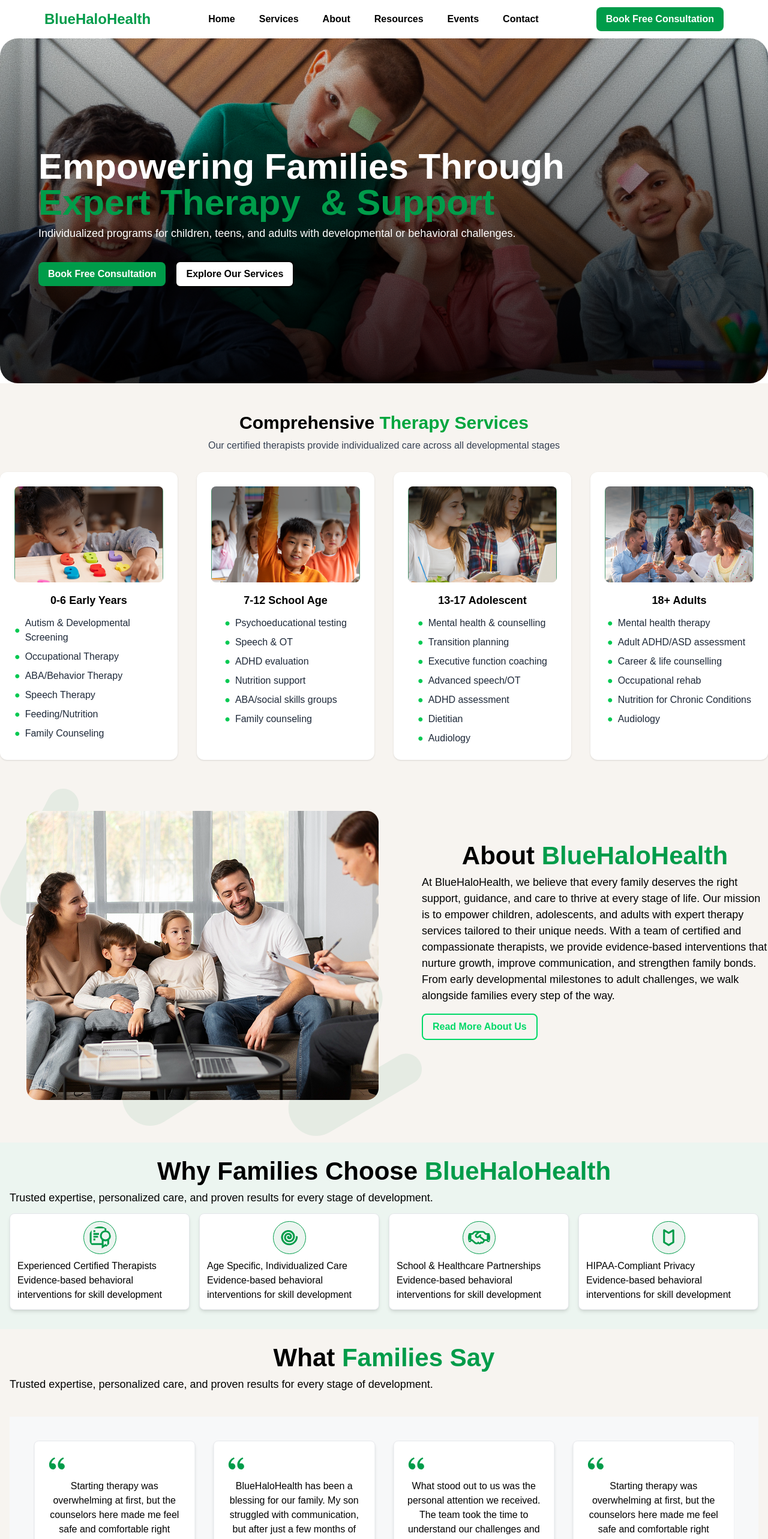
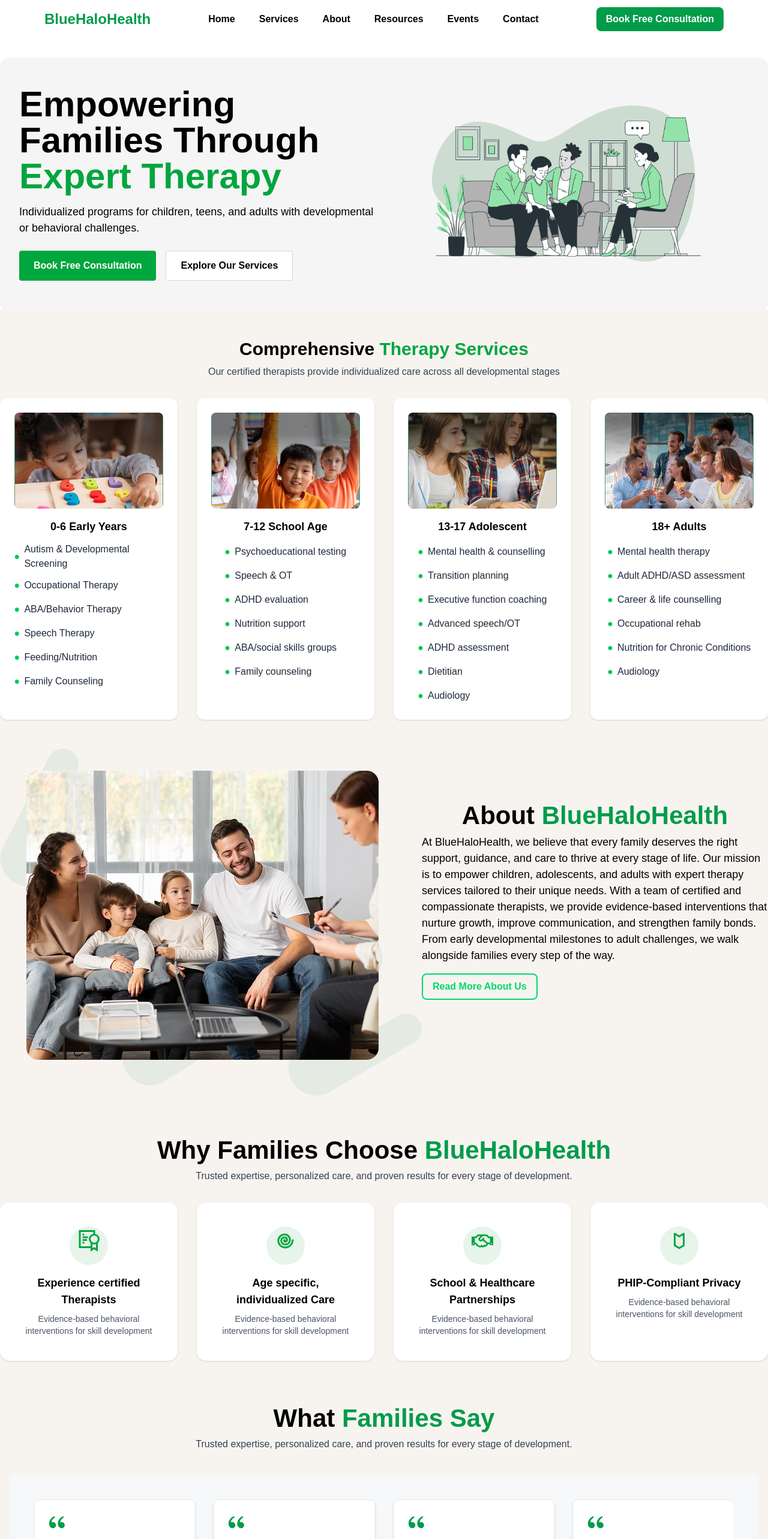
Before and after one commit to shivanifutureprofilez/blueHaloHealth-nextJS, a Next.js app: page /home/Main in a window 1280 px wide. Shown: the top 2566 px of the page at 60% size. Built offline with nearby package versions, Linux system fonts and the light colour scheme.

Commit message:
Home Commit3

```diff
--- a/components/Heading.jsx
+++ b/components/Heading.jsx
@@ -8,7 +8,7 @@
       </div>
       <div>
         {content && (
-          <p className={` text-[18px] `}>{content}</p>
+          <p className={`text-[18px] `}>{content}</p>
         )}
       </div>
     </div>
--- a/components/Resource.jsx
+++ b/components/Resource.jsx
@@ -1,52 +1,68 @@
 import React from 'react'
 import Heading from './Heading';
-import Card from './Card';
 import Image from 'next/image';
 
 function Resource() {
     const features = [
         {
             "image": "/resourceImg.png",
-            "title": "Experienced Certified Therapists",
-            "description": "Evidence-based behavioral interventions for skill development",
-            //"icon": <GrCertificate className=" bg-[#4B9B711A]  text-5xl min-h-[55px] rounded-full min-w-[55px]  mb-2 border border-primary round-[10px]  p-2" />
+            "category": "Parenting",
+            "title": "5 Simple Ways to Strengthen",
+            "description": "Discover easy, everyday strategies to build trust, improve listening, and create stronger bonds with your child."
         },
         {
             "image": "/resourceImg.png",
-            "title": "Age Specific, Individualized Care",
-            "description": "Evidence-based behavioral interventions for skill development",
-            //"icon": <TiSpiral className=" bg-[#4B9B711A]  text-5xl min-h-[55px] rounded-full min-w-[55px]  mb-2 border border-primary round-[10px]  p-2" />
+            "category": "Parenting",
+            "title": "5 Simple Ways to Strengthen",
+            "description": "Discover easy, everyday strategies to build trust, improve listening, and create stronger bonds with your child."
         },
         {
             "image": "/resourceImg.png",
-            "title": "School & Healthcare Partnerships",
-            "description": "Evidence-based behavioral interventions for skill development",
-            //"icon": <FaRegHandshake className=" bg-[#4B9B711A]  text-5xl min-h-[55px] rounded-full min-w-[55px]  mb-2 border border-primary round-[10px]  p-2" />
+            "category": "Parenting",
+            "title": "5 Simple Ways to Strengthen",
+            "description": "Discover easy, everyday strategies to build trust, improve listening, and create stronger bonds with your child."
         },
     ]
     return (
-        <div className='bg-[#F7F4F0] p-4'>
-            <div className='container mx-auto '>
-                <div className=''>
-                    <Heading className="text-black " heading1={"Insights &"} heading2={" Resources for Families"} content={"Stay informed with expert articles, practical tips, and inspiring stories to help families at every stage of life. Our blogs cover child development, parenting strategies, mental health, therapy guidance, and more."} />
-                </div>
-
-                <div className='grid grid-cols-1 md:grid-cols-3 gap-4 mb-4 mt-3'>
+        <div className='bg-[#F7F4F0] py-12'>
+            <div className='container mx-auto'>
+                <Heading
+                    className="text-black"
+                    heading1={"Insights &"}
+                    heading2={" Resources for Families"}
+                    //content={"Stay informed with expert articles, practical tips, and inspiring stories to help families at every stage of life. Our blogs cover child development, parenting strategies, mental health, therapy guidance, and more."}
+                />
+                <p className="text-center mb-8 text-gray-700">
+                    Stay informed with expert articles, practical tips, and inspiring stories to help families at every stage of life. Our blogs cover child development, parenting strategies, mental health, therapy guidance, and more.
+                </p>
+                <div className='grid grid-cols-1 md:grid-cols-3 gap-8 mt-8'>
                     {features?.map((item, indx) => (
-                        <div>
-                            <Image src={item?.image} className="w-full object-cover pb-3 " width={400} height={300}/>
-                            <h2 className='font-semibold text-black align-left pt-4.'>
-                                 {item?.title}
-                            </h2>
-                            <p className='text-black space-x-4'>
-                                {item?.description}
-                            </p>
-
+                        <div key={indx} className="bg-white rounded-2xl shadow p-0 flex flex-col overflow-hidden">
+                            <div className="relative">
+                                <Image
+                                    src={item?.image}
+                                    alt={item?.title}
+                                    width={400}
+                                    height={250}
+                                    className="w-full h-[250px] object-cover rounded-t-2xl"
+                                />
+                                <span className="absolute left-6 bottom-4 bg-green-600 text-white px-4 py-1 rounded font-semibold text-sm shadow">
+                                    {item?.category}
+                                </span>
+                            </div>
+                            <div className="p-6">
+                                <h2 className='font-bold text-lg text-black mb-2'>
+                                    {item?.title}
+                                </h2>
+                                <p className='text-gray-700'>
+                                    {item?.description}
+                                </p>
+                            </div>
                         </div>
                     ))}
                 </div>
             </div>
-        </div >
+        </div>
     )
 }
 
--- a/pages/home/AgeMatrix.jsx
+++ b/pages/home/AgeMatrix.jsx
@@ -3,7 +3,7 @@
 const ageGroups = [
   {
     title: "0-6 Early Years",
-    image: '/AgeMatrix1.png', // Replace with your actual image path
+    image: '/AgeMatrix1.png',
     services: [
       "Autism & Developmental Screening",
       "Occupational Therapy",
@@ -76,7 +76,7 @@
               <ul className="text-gray-800 space-y-2">
                 {group.services.map((service, i) => (
                   <li key={i} className="flex items-center">
-                    <span className="text-green-500 mr-2">●</span>
+                    <span className="text-green-500 mr-2 text-2xl font-bold">&#x2022;</span>
                     {service}
                   </li>
                 ))}
--- a/pages/home/Banner.jsx
+++ b/pages/home/Banner.jsx
@@ -4,21 +4,28 @@
 
 export default function Banner() {
   return (
-    <div className=" container mx-auto   ">
-      <section className="rounded-[30px] overflow-hidden relative  flex items-center justify-center pt-6 ">
-        {/* mt-24 remove */}
-        <div className=" px-4 text-white flex  items-center justify-between gap-12">
+    <div className="container mx-auto">
+      <section className="bg-[#F5F5F5] rounded-2xl flex flex-col lg:flex-row items-center justify-between px-8 py-12 mt-8 shadow">
+        {/* Left Side: Text & Buttons */}
+        <div className="flex-1 flex flex-col justify-center">
+          <Heading
+            className="text-black font-bold text-4xl md:text-5xl lg:text-6xl mb-4"
+            heading1={"Empowering Families Through"}
+            heading2={<span className="text-green-600">Expert Therapy</span>}
+            content={"Individualized programs for children, teens, and adults with developmental or behavioral challenges."}
+          />
+          <div className="flex gap-4 mt-6">
+            <Button title={"Book Free Consultation"} className="bg-green-600 text-white font-semibold px-6 py-3 rounded hover:bg-green-700 transition" />
+            <Button title={"Explore Our Services"} className="bg-white text-black font-semibold px-6 py-3 rounded border border-gray-300 hover:bg-gray-100 transition" />
+          </div>
+        </div>
+        {/* Right Side: Illustration */}
+        <div className="flex-1 flex justify-center items-center mt-8 lg:mt-0">
           <img
-            src='/homeBanner.png'
-            alt="banner" className="absolute inset-0 w-full max-h-[700px]  h-full object-cover z-[-1]"
+            src="/homeBanner2.png"
+            alt="Therapy Illustration"
+            className="w-full max-w-md rounded-xl object-contain"
           />
-          <div className="w-full py-[160px] px-12">
-            <Heading className="!text-white !font-[700] !text-6xl pb-2" heading1={"Empowering Families Through"} heading2={" Expert Therapy  & Support  "} content={"Individualized programs for children, teens, and adults with developmental or behavioral challenges. "} />
-            <div className="flex items-center space-x-4 mt-4 pt-4">
-              <Button title={"Book Free Consultation"} className={`button`} />
-              <Button title={"Explore Our Services"} className={`button-white`} />
-            </div>
-          </div>
         </div>
       </section>
     </div>
--- a/pages/home/Feedback.jsx
+++ b/pages/home/Feedback.jsx
@@ -14,8 +14,12 @@
             <div className='bg-[#F7F4F0] p-4'>
                 <div className='container mx-auto '>
                     <div className=''>
-                        <Heading className="text-black text-center" heading1={"What"} heading2={" Families Say"} content={"Trusted expertise, personalized care, and proven results for every stage of development."} />
+                        <Heading className="text-black text-center" heading1={"What"} heading2={" Families Say"} />
+
                     </div>
+                    <p className="text-center mb-8 text-gray-700">
+          Trusted expertise, personalized care, and proven results for every stage of development.
+                    </p>
                      <div className='p-[40px] bg-[#F7F8F9] mt-10 text-black items-center  flex  justify-center'>
                 <Swiper
                     spaceBetween={30}
--- a/pages/home/Importance.jsx
+++ b/pages/home/Importance.jsx
@@ -1,57 +1,63 @@
 import React from 'react'
-
 import { GrCertificate } from "react-icons/gr";
 import { TiSpiral } from "react-icons/ti";
 import { FaRegHandshake } from "react-icons/fa";
 import { TbBadge } from "react-icons/tb";
-import { FaBeer } from 'react-icons/fa'; // 1. Import the icon
 import Heading from '@/components/Heading';
-import Card from '@/components/Card';
 
 function Importance() {
-
-   const features = [
+  const features = [
     {
-      "title": "Experienced Certified Therapists",
-      "description": "Evidence-based behavioral interventions for skill development",
-      "icon": <GrCertificate className=" bg-[#4B9B711A]  text-5xl min-h-[55px] rounded-full min-w-[55px]  mb-2 border border-primary round-[10px]  p-2"/>
+      title: "Experience certified Therapists",
+      description: "Evidence-based behavioral interventions for skill development",
+      icon: <GrCertificate className="text-green-600 text-4xl mb-4" />
     },
     {
-      "title": "Age Specific, Individualized Care",
-      "description": "Evidence-based behavioral interventions for skill development",
-      "icon": <TiSpiral className=" bg-[#4B9B711A]  text-5xl min-h-[55px] rounded-full min-w-[55px]  mb-2 border border-primary round-[10px]  p-2"/>
+      title: "Age specific, individualized Care",
+      description: "Evidence-based behavioral interventions for skill development",
+      icon: <TiSpiral className="text-green-600 text-4xl mb-4" />
     },
     {
-      "title": "School & Healthcare Partnerships",
-      "description": "Evidence-based behavioral interventions for skill development",
-      "icon": <FaRegHandshake className=" bg-[#4B9B711A]  text-5xl min-h-[55px] rounded-full min-w-[55px]  mb-2 border border-primary round-[10px]  p-2"/>
+      title: "School & Healthcare Partnerships",
+      description: "Evidence-based behavioral interventions for skill development",
+      icon: <FaRegHandshake className="text-green-600 text-4xl mb-4" />
     },
     {
-      "title": "HIPAA-Compliant Privacy",
-      "description": "Evidence-based behavioral interventions for skill development",
-      "icon": <TbBadge className=" bg-[#4B9B711A]  text-5xl min-h-[55px] rounded-full min-w-[55px]  mb-2 border border-primary round-[10px]  p-2"/>
+      title: "PHIP-Compliant Privacy",
+      description: "Evidence-based behavioral interventions for skill development",
+      icon: <TbBadge className="text-green-600 text-4xl mb-4" />
     }
-  ]
-console.log("features" ,features)
+  ];
 
   return (
-    <div className='bg-[#4B9B711A] p-4'>
-    <div className='container mx-auto '>
-        <div className=''>
-            <Heading className="text-black text-center" heading1={"Why Families Choose"} heading2={" BlueHaloHealth"} content={"Trusted expertise, personalized care, and proven results for every stage of development."}/>
+    <section className="bg-[#F7F4F0] py-12">
+      <div className="container mx-auto">
+        <Heading
+          className="text-black text-center"
+          heading1={"Why Families Choose"}
+          heading2={" BlueHaloHealth"}
+          //content={"Trusted expertise, personalized care, and proven results for every stage of development."}
+        />
+        <p className="text-center mb-8 text-gray-700">
+          Trusted expertise, personalized care, and proven results for every stage of development.
+        </p>
+        <div className="grid grid-cols-1 md:grid-cols-2 lg:grid-cols-4 gap-8 mt-8">
+          {features.map((feature, idx) => (
+            <div
+              key={idx}
+              className="bg-white rounded-2xl shadow flex flex-col items-center px-8 py-10 text-center"
+            >
+              <div className="flex items-center justify-center w-16 h-16 rounded-full bg-[#E6F4EA] mb-4">
+                {feature.icon}
+              </div>
+              <h3 className="font-semibold text-lg mb-2">{feature.title}</h3>
+              <p className="text-gray-600 text-sm">{feature.description}</p>
+            </div>
+          ))}
         </div>
-      {/* <div className="grid grid-cols-1 md:grid-cols-2 xl:grid-cols-4 gap-4 ">
-        {features?.map((feature) => className={`bg-white rounded-xl`} feature={feature} />
-        ))}
-      </div> */}
-      <div className='grid grid-cols-1 md:grid-cols-4 gap-4 mb-4 mt-3'>
-        {features?.map((item,indx)=>(
-         <Card data={item} indx={indx}/>
-        ))}
       </div>
-    </div>
-    </div>
-  )
+    </section>
+  );
 }
 
 export default Importance;
--- a/public/events.json
+++ b/public/events.json
@@ -14,5 +14,13 @@
         "buttontext": "School & Healthcare Partnerships",
         "title": "Family Fun Day",
         "description": "Evidence-based behavioral interventions for skill development"
+    },
+    {
+        "tag": "event",
+        "date": "September 23,2026",
+        "link": "Register Now",
+        "buttontext": "School & Healthcare Partnerships",
+        "title": "Parents Workshop: Strategies ",
+        "description": "Evidence-based behavioral interventions for skill development"
     }
 ]
```
Also changed, not shown: components/Event.jsx (+32 -36 lines), pages/contact-us/ContactForm.jsx (+58 -9 lines), public/homeBanner2.png (added).
